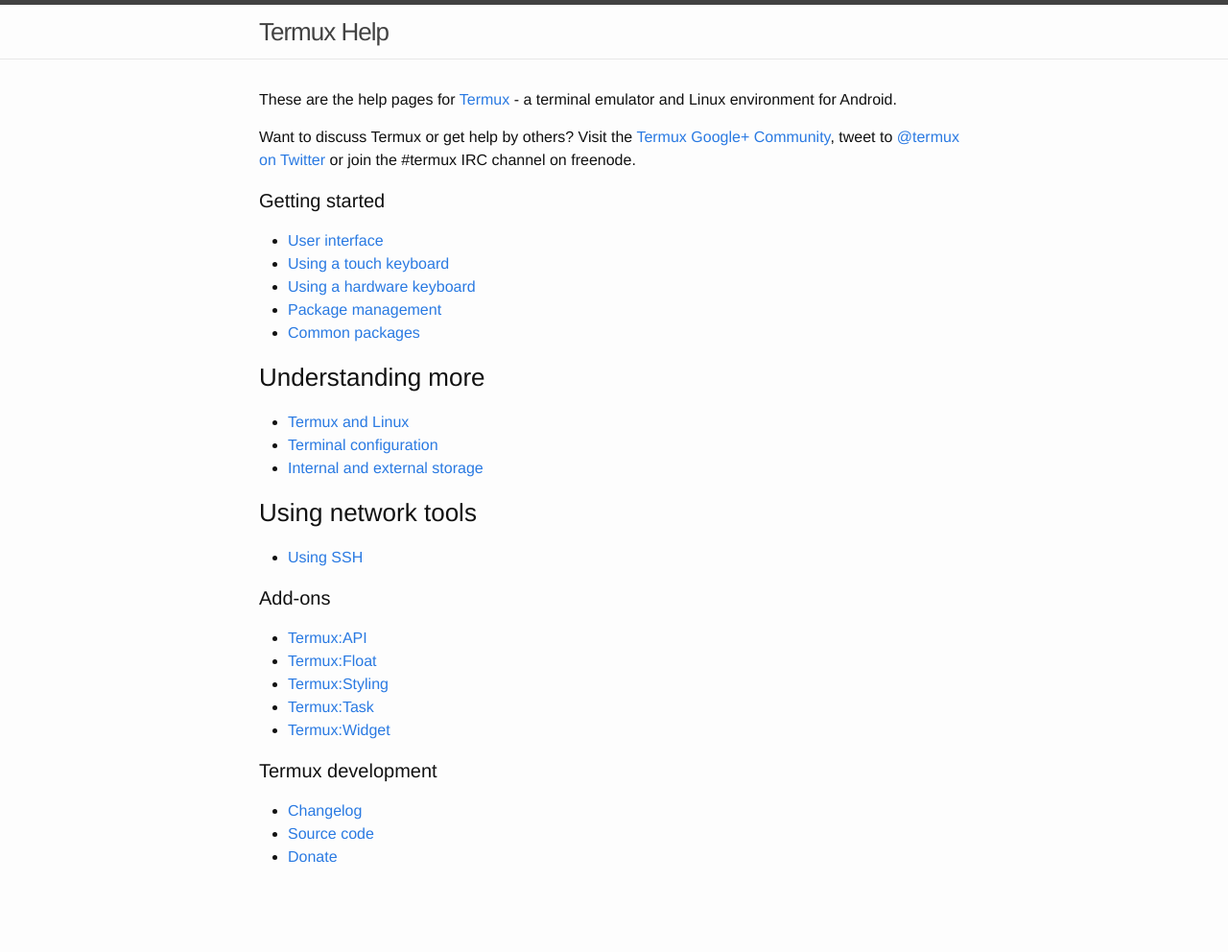
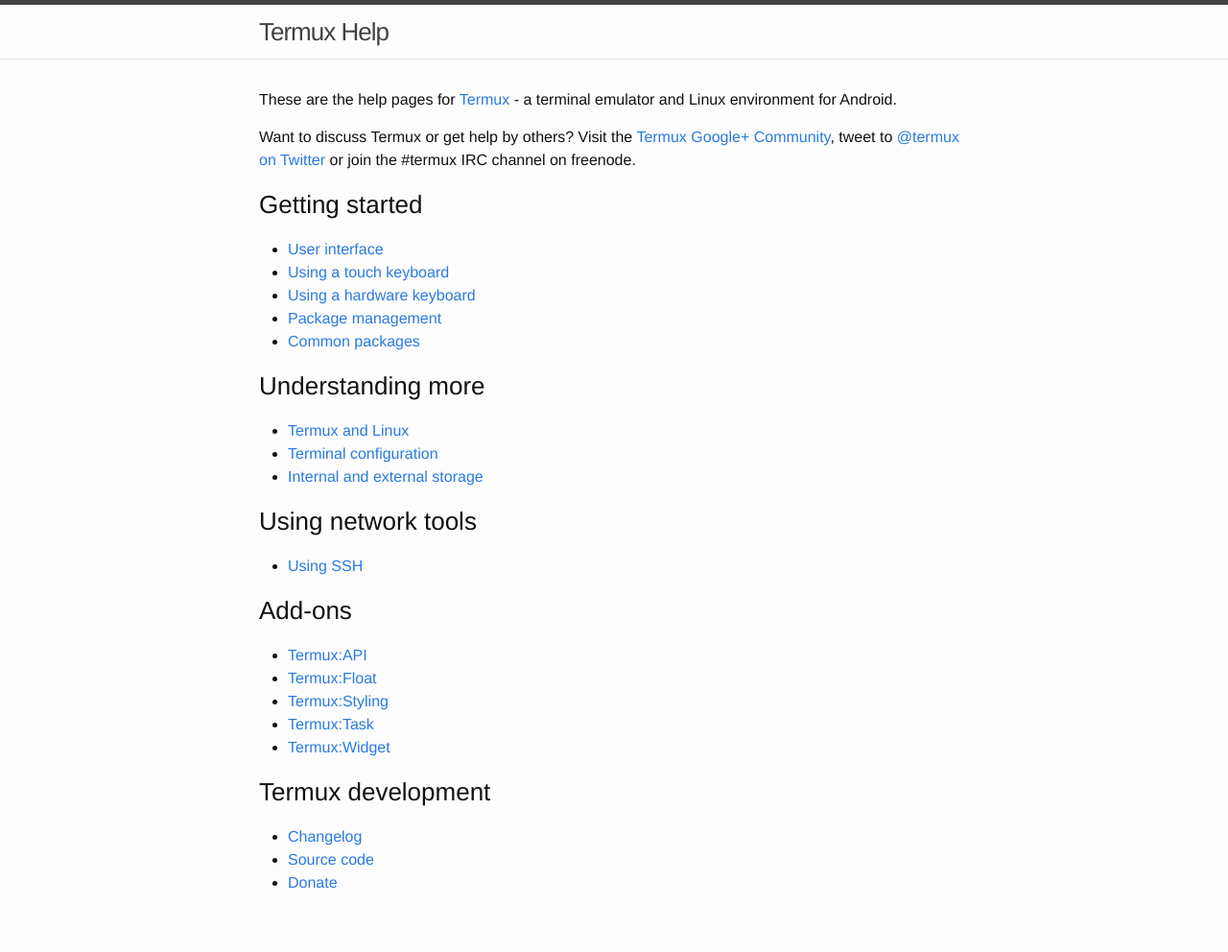
Before and after one commit to termux/termux.github.io, a Jekyll site: the page built from help.md, in a window 1280 px wide. Shown: the whole page at 96% size. Built offline with Jekyll 4.4.1, drawn with Linux system fonts in a browser that asks for light colours; before the commit the page ends 965 px from its top, so only the background shows below that.

Commit message:
Same level on headings

```diff
--- a/help.md
+++ b/help.md
@@ -7,7 +7,7 @@
 
 Want to discuss Termux or get help by others? Visit the [Termux Google+ Community](https://plus.google.com/communities/101692629528551299417), tweet to [@termux on Twitter](https://twitter.com/termux) or join the #termux IRC channel on freenode.
 
-#### Getting started
+### Getting started
 - [User interface](user-interface.html)
 - [Using a touch keyboard](touch-keyboard.html)
 - [Using a hardware keyboard](hardware-keyboard.html)
@@ -22,14 +22,14 @@
 ### Using network tools
 - [Using SSH](ssh.html)
 
-#### Add-ons
+### Add-ons
 - [Termux:API](add-on-api.html)
 - [Termux:Float](add-on-float.html)
 - [Termux:Styling](add-on-styling.html)
 - [Termux:Task](add-on-task.html)
 - [Termux:Widget](add-on-widget.html)
 
-#### Termux development
+### Termux development
 - [Changelog](changelog.html)
 - [Source code](source-code.html)
 - [Donate](donate.html)
```
